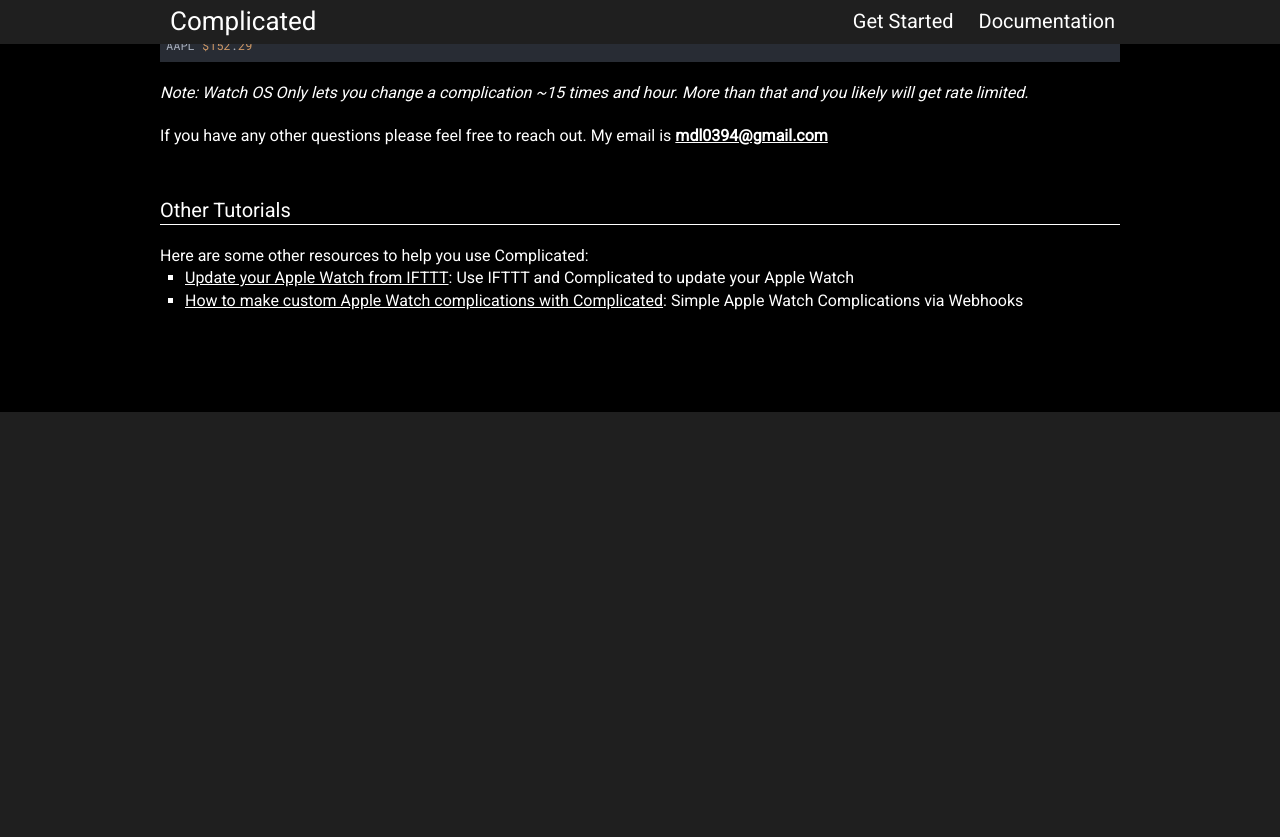
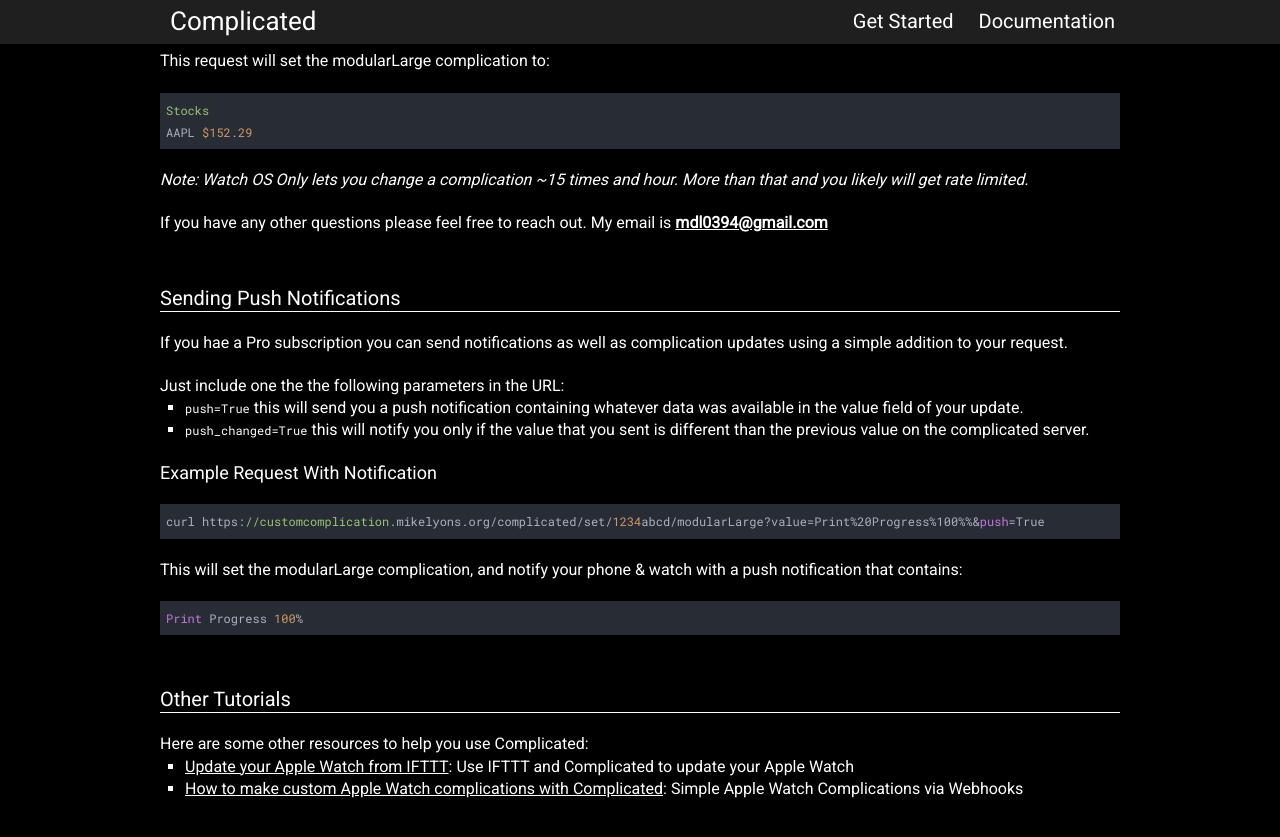
Before and after one commit to frenchie4111/frenchie4111.github.io, a Jekyll site: the page built from _posts/2019-03-08-Complicated-Documentation.md, in a window 1280 px wide and 900 px high, scrolled down 1387 px. Shown: the top 837 px of the window. Built offline with Jekyll 4.4.1, drawn with Linux system fonts in a browser that asks for light colours; nearby versions of some CDN libraries; before the commit the page ends 1799 px from its top, so only the background shows below that; some of the changed text lies outside the part shown.

Commit message:
Updated docs to havce aler

````diff
--- a/_posts/2019-03-08-Complicated-Documentation.md
+++ b/_posts/2019-03-08-Complicated-Documentation.md
@@ -43,6 +43,12 @@ You can use this new endpoint to update any complication in the app. If you want
 to copy a pre-prepared link, you can do so from the update link part of the app
 after selecting a complication.
 
+<b>Note: </b> due to restrictions set by Apple, I can only update a complication every
+5-10 minutes. The exact rate varries based on a variety of factors (battery life,
+cellular connectivity, etc). For this reason, you may not see updates as soon as
+they are sent. If you need updates immedietely please use the
+[Push Notifications](#sending-push-notifications)
+
 All requests are **GET** requests
 
 The endpoint structure is as follows:
@@ -86,4 +92,31 @@ AAPL $152.29
 
 If you have any other questions please feel free to reach out. My email is **<a href="mailto:mdl0394@gmail.com">mdl0394@gmail.com</a>**
 
+<br/>
+
+## Sending Push Notifications
+
+If you hae a <b>Pro</b> subscription you can send notifications as well as complication
+updates using a simple addition to your request.
+
+Just include one the the following parameters in the URL:
+
+ - `push=True` this will send you a push notification containing whatever data
+was available in the value field of your update.
+ - `push_changed=True` this will notify you only if the value that you sent is
+different than the previous value on the complicated server.
+
+### Example Request With Notification
+
+```
+curl https://customcomplication.mikelyons.org/complicated/set/1234abcd/modularLarge?value=Print%20Progress%100%%&push=True
+```
+
+This will set the modularLarge complication, and notify your phone & watch with
+a push notification that contains:
+
+```
+Print Progress 100%
+```
+
 {% include complicated_other_tutorials.html %}
````
